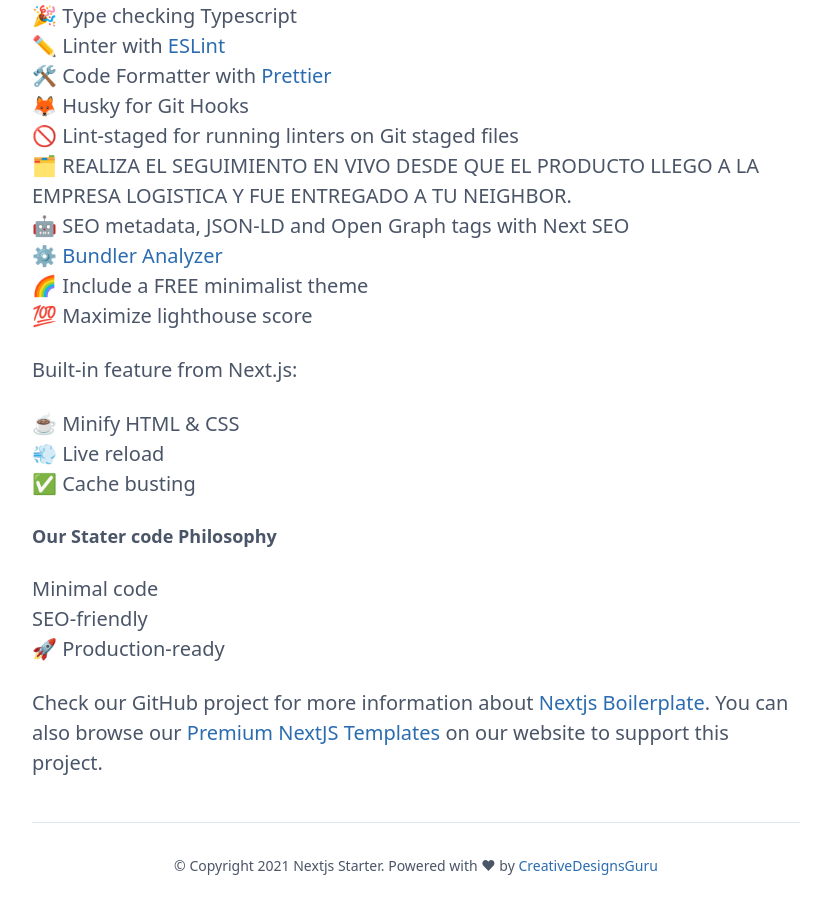
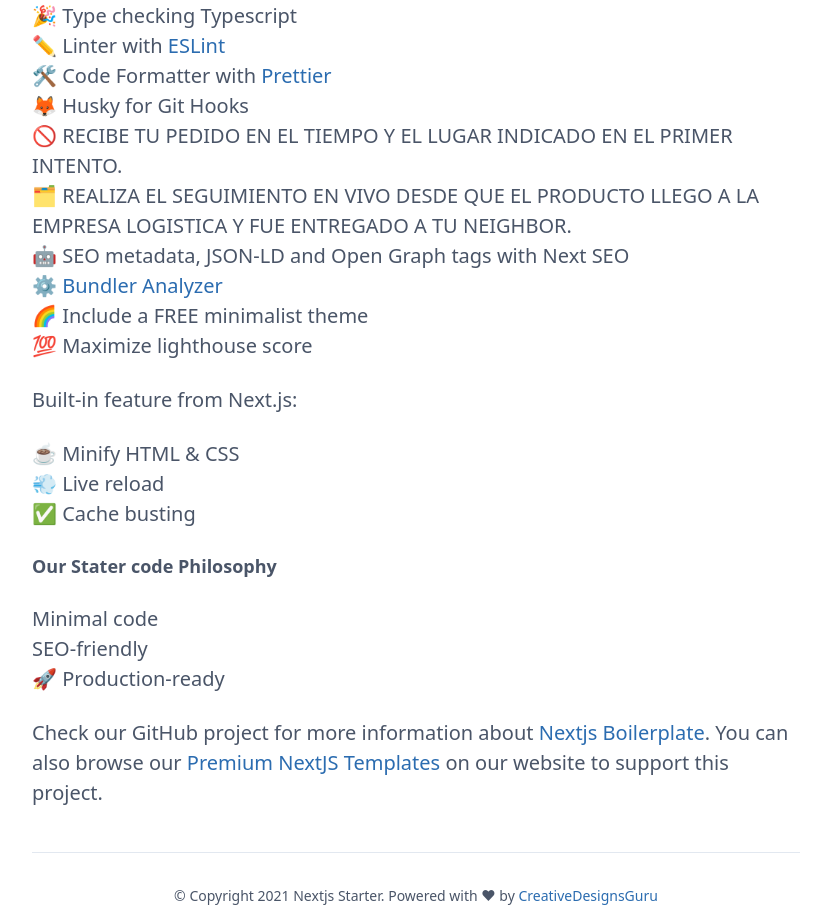
Before and after one commit to stackbit-projects/terecibo-be1b0, a Next.js app: page / in a window 1280 px wide. Shown: the part 1023-1941 px from the top of the page, without its empty margins (224-1055 px from the left). Built offline with nearby package versions, Linux system fonts and the light colour scheme.

Commit message:
index.tsx: changed

```diff
--- a/src/pages/index.tsx
+++ b/src/pages/index.tsx
@@ -99,7 +99,7 @@
           <span role="img" aria-label="no_entry_sign">
             🚫
           </span>{' '}
-          Lint-staged for running linters on Git staged files
+          RECIBE TU PEDIDO EN EL TIEMPO Y EL LUGAR INDICADO EN EL PRIMER INTENTO.
         </li>
         <li>
           <span role="img" aria-label="no_entry_sign">
```
